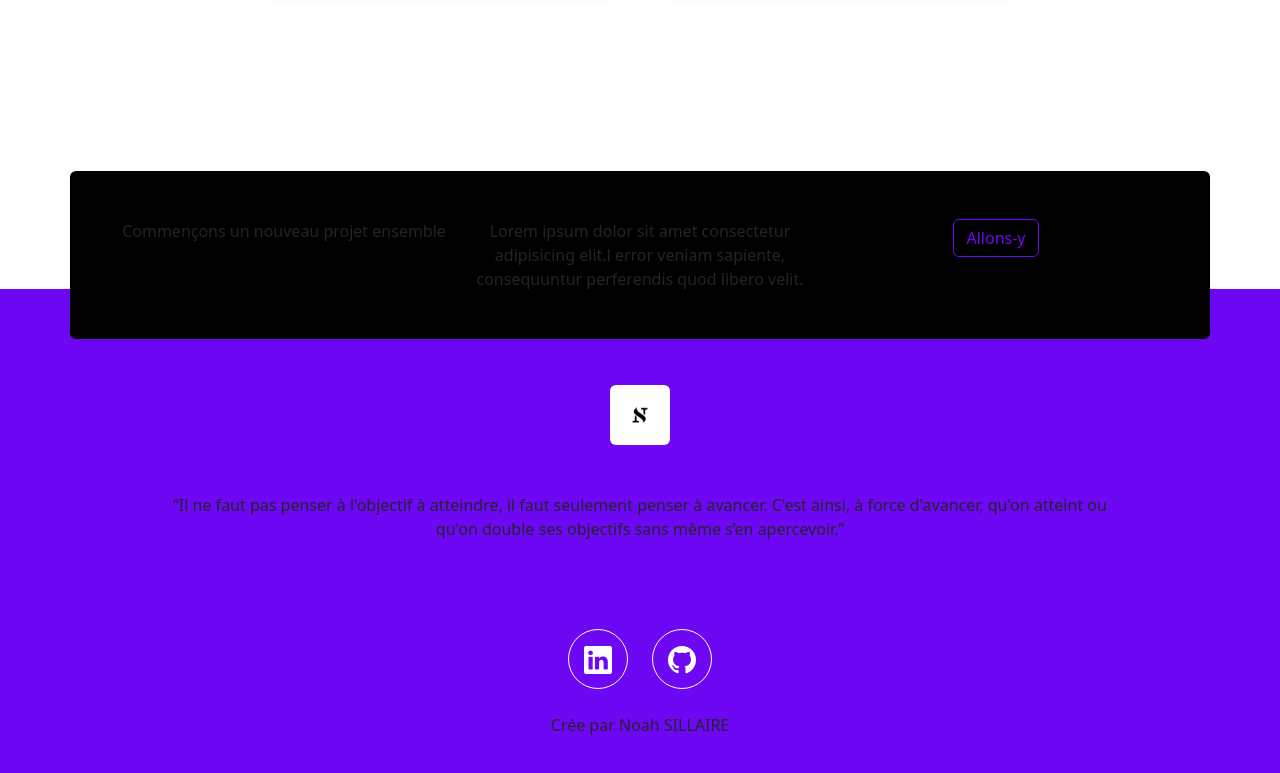
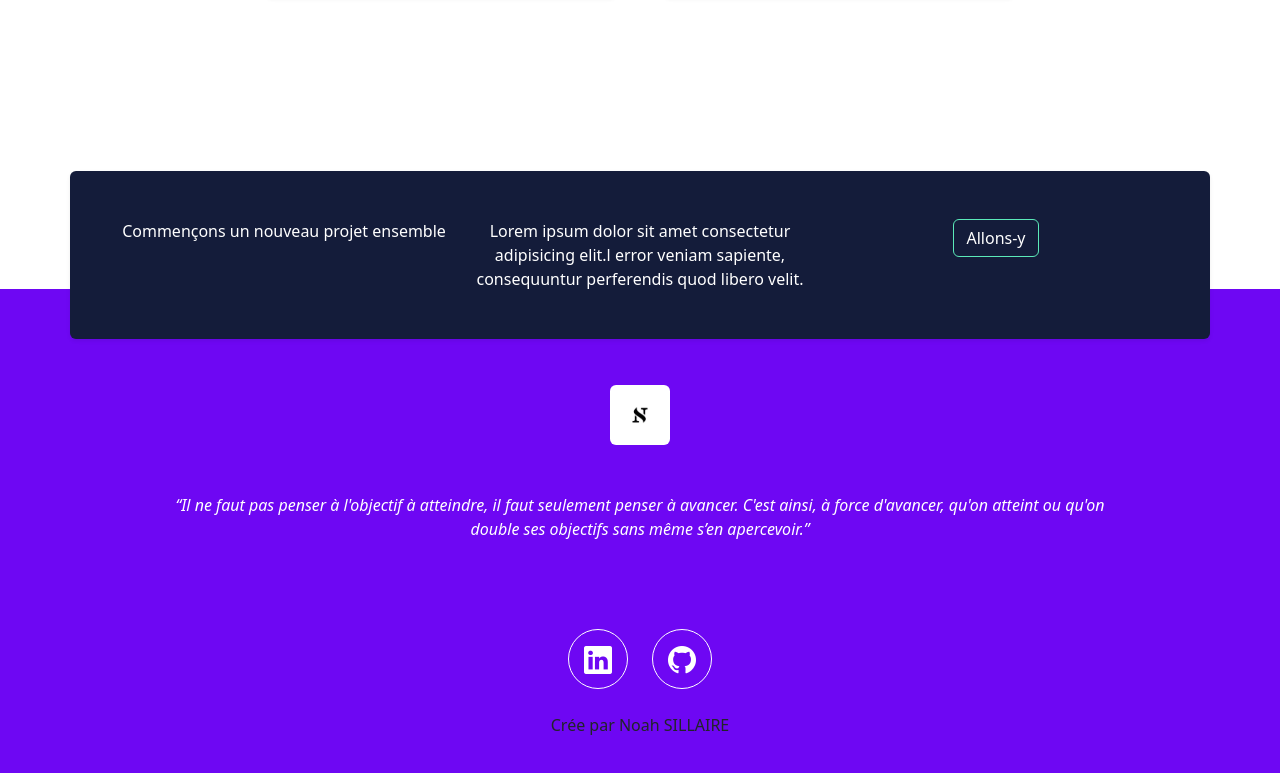
Before and after one commit to Pichou124426/portfoliosillairenoah, a website: page frontend/src/index.html in a window 1280 px wide. Shown: the part 3995-4768 px from the top of the page. Drawn offline with nearby package versions, Linux system fonts and the light colour scheme.

Commit message:
manque perso et design

```diff
--- a/frontend/src/index.html
+++ b/frontend/src/index.html
@@ -276,16 +276,16 @@
     </section>
 
     <div
-      class="container text-center bg-black p-5 rounded negative-margin-bottom shadow-sm"
+      class="container text-center  bg-danger p-5 rounded negative-margin-bottom shadow-sm"
     >
       <div class="row">
-        <div class="col">Commençons un nouveau projet ensemble</div>
-        <div class="col">
+        <div class="col text-white">Commençons un nouveau projet ensemble</div>
+        <div class="col text-white">
           Lorem ipsum dolor sit amet consectetur adipisicing elit.l error veniam
           sapiente, consequuntur perferendis quod libero velit.
         </div>
-        <div class="col">
-          <button type="button" class="btn btn-outline-primary">
+        <div class="col text-white">
+          <button type="button" class="btn btn-outline-secondary text-white ">
             Allons-y
           </button>
         </div>
@@ -308,7 +308,7 @@
             height="60"
           />
         </a>
-        <p class="p-5">
+        <p class="p-5 text-white fst-italic">
           “Il ne faut pas penser à l'objectif à atteindre, il faut seulement
           penser à avancer. C'est ainsi, à force d'avancer, qu'on atteint ou
           qu'on double ses objectifs sans même s’en apercevoir.”
--- a/frontend/src/scss/style.scss
+++ b/frontend/src/scss/style.scss
@@ -1,6 +1,7 @@
 @use "../node_modules/bootstrap/scss/bootstrap" with (
   $primary: #6E07F3,
-  $secondary: #5BE9B9
+  $secondary: #5BE9B9,
+  $danger: #141C3A
 );
 
 .negative-margin-top {
```
Also changed, not shown: frontend/src/css/style.css, 1 other file.
